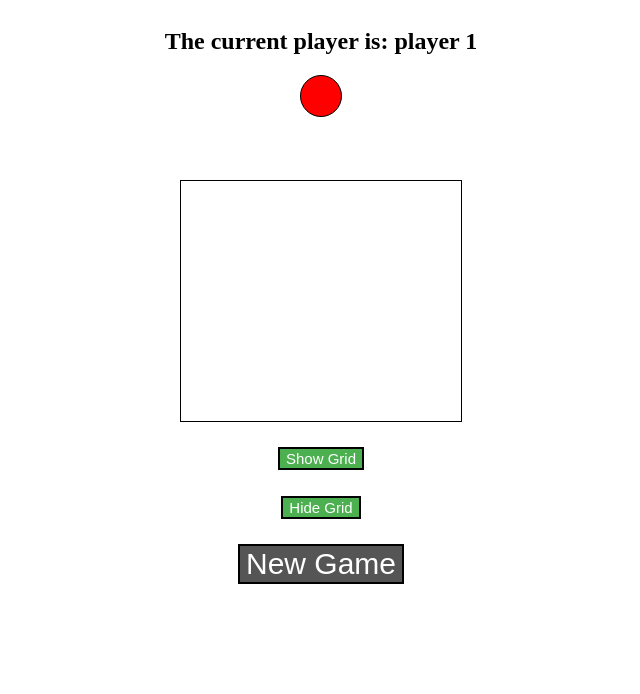
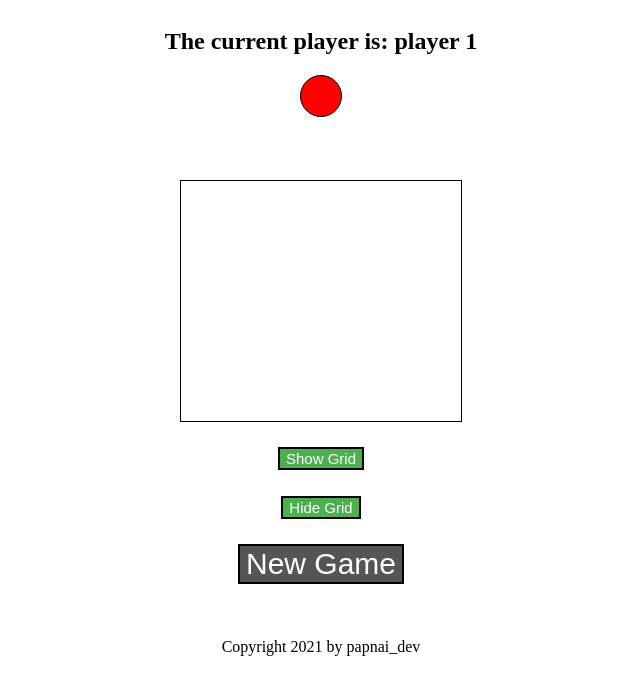
Before and after one commit to papnai-dev/connect-4-game, a plain HTML site: page index.html in a window 1280 px wide. Shown: the whole page, without its empty margins (319-959 px from the left). Drawn offline with Linux system fonts and the light colour scheme.

Commit message:
Update index.html

```diff
--- a/index.html
+++ b/index.html
@@ -57,6 +57,8 @@
         <button onclick="showGrid()">Show Grid</button>
         <button onclick="hideGrid()">Hide Grid</button>
         <button onclick="init()" id="newgamebut">New Game</button>
+        <br><br><br>
+        <footer>Copyright 2021 by papnai_dev</footer>
         <script src="app.js"></script>
     </body>
 </html>
```
